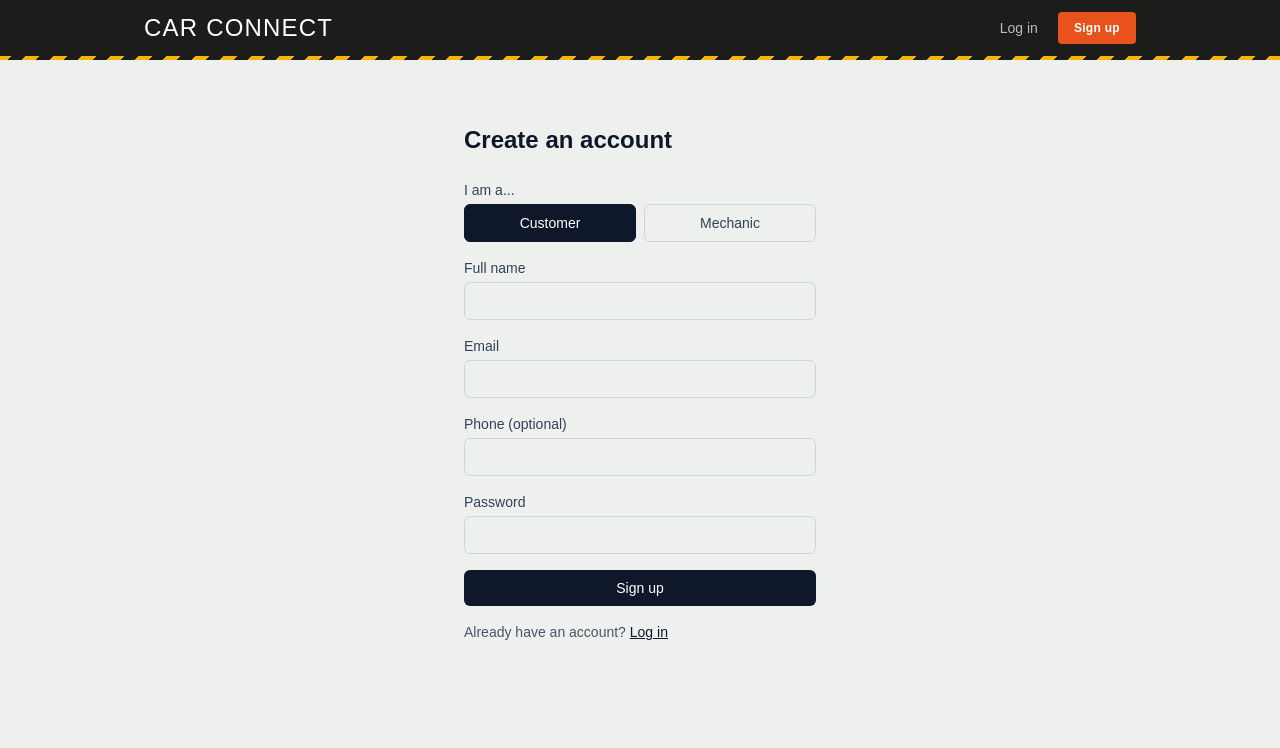
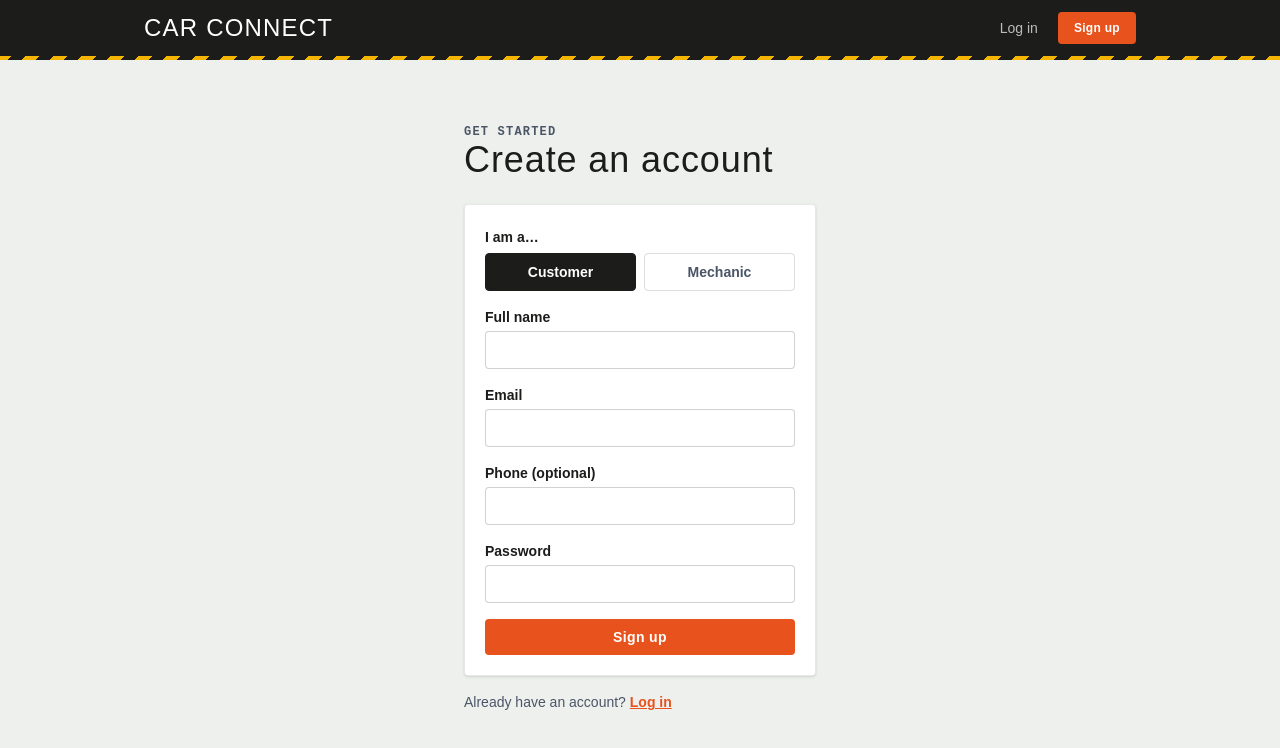
Before and after one commit to osayl12/CarConnect, a React (Vite) app in the folder frontend/: page /register in a window 1280 px wide. Shown: the top 748 px of the page. Built offline with nearby package versions, Linux system fonts and the light colour scheme; no server answers.

Commit message:
feat: redesign login and register pages

```diff
--- a/frontend/src/pages/Login.jsx
+++ b/frontend/src/pages/Login.jsx
@@ -1,6 +1,9 @@
 import { useState } from 'react';
 import { Link, useNavigate } from 'react-router-dom';
 import { useAuth } from '../hooks/useAuth';
+import { Field, Input } from '../components/ui/Field';
+import Button from '../components/ui/Button';
+import Card from '../components/ui/Card';
 
 export default function Login() {
   const { login, loading } = useAuth();
@@ -23,47 +26,36 @@ export default function Login() {
 
   return (
     <div className="mx-auto mt-16 max-w-sm px-4">
-      <h1 className="text-2xl font-bold text-slate-900">Log in</h1>
+      <p className="font-mono text-xs font-semibold uppercase tracking-widest text-steel">Welcome back</p>
+      <h1 className="font-display text-4xl tracking-wide text-ink">Log in</h1>
 
-      <form onSubmit={handleSubmit} className="mt-6 space-y-4">
-        <div>
-          <label className="block text-sm font-medium text-slate-700">Email</label>
-          <input
-            type="email"
-            name="email"
-            required
-            value={form.email}
-            onChange={handleChange}
-            className="mt-1 w-full rounded-md border border-slate-300 px-3 py-2 text-sm focus:border-slate-500 focus:outline-none"
-          />
-        </div>
+      <Card className="mt-6 p-5">
+        <form onSubmit={handleSubmit} className="space-y-4">
+          <Field label="Email">
+            <Input type="email" name="email" required value={form.email} onChange={handleChange} />
+          </Field>
 
-        <div>
-          <label className="block text-sm font-medium text-slate-700">Password</label>
-          <input
+          <Field label="Password">
+            <Input
               type="password"
               name="password"
               required
               value={form.password}
               onChange={handleChange}
-            className="mt-1 w-full rounded-md border border-slate-300 px-3 py-2 text-sm focus:border-slate-500 focus:outline-none"
             />
-        </div>
+          </Field>
 
-        {error && <p className="text-sm text-red-600">{error}</p>}
+          {error && <p className="text-sm text-alert">{error}</p>}
 
-        <button
-          type="submit"
-          disabled={loading}
-          className="w-full rounded-md bg-slate-900 py-2 text-sm font-medium text-white hover:bg-slate-700 disabled:opacity-50"
-        >
-          {loading ? 'Logging in...' : 'Log in'}
-        </button>
+          <Button type="submit" disabled={loading} className="w-full">
+            {loading ? 'Logging in…' : 'Log in'}
+          </Button>
         </form>
+      </Card>
 
-      <p className="mt-4 text-sm text-slate-600">
+      <p className="mt-4 text-sm text-steel">
         No account?{' '}
-        <Link to="/register" className="font-medium text-slate-900 underline">
+        <Link to="/register" className="font-semibold text-signal underline">
           Sign up
         </Link>
       </p>
--- a/frontend/src/pages/Register.jsx
+++ b/frontend/src/pages/Register.jsx
@@ -1,6 +1,9 @@
 import { useState } from 'react';
 import { Link, useNavigate } from 'react-router-dom';
 import { useAuth } from '../hooks/useAuth';
+import { Field, Input } from '../components/ui/Field';
+import Button from '../components/ui/Button';
+import Card from '../components/ui/Card';
 
 const initialForm = { name: '', email: '', password: '', role: 'customer', phone: '' };
 
@@ -25,22 +28,24 @@ export default function Register() {
 
   return (
     <div className="mx-auto mt-16 max-w-sm px-4">
-      <h1 className="text-2xl font-bold text-slate-900">Create an account</h1>
+      <p className="font-mono text-xs font-semibold uppercase tracking-widest text-steel">Get started</p>
+      <h1 className="font-display text-4xl tracking-wide text-ink">Create an account</h1>
 
-      <form onSubmit={handleSubmit} className="mt-6 space-y-4">
+      <Card className="mt-6 p-5">
+        <form onSubmit={handleSubmit} className="space-y-4">
           {/* Section 2.1: user type selection (customer or mechanic). */}
           <div>
-          <label className="block text-sm font-medium text-slate-700">I am a...</label>
+            <span className="text-sm font-semibold text-ink">I am a…</span>
             <div className="mt-1 grid grid-cols-2 gap-2">
               {['customer', 'mechanic'].map((role) => (
                 <button
                   type="button"
                   key={role}
                   onClick={() => setForm({ ...form, role })}
-                className={`rounded-md border py-2 text-sm font-medium capitalize ${
+                  className={`rounded-sm border py-2 text-sm font-semibold capitalize transition-colors ${
                     form.role === role
-                    ? 'border-slate-900 bg-slate-900 text-white'
-                    : 'border-slate-300 text-slate-700 hover:bg-slate-50'
+                      ? 'border-ink bg-ink text-white'
+                      : 'border-ink/15 text-steel hover:border-ink/40'
                   }`}
                 >
                   {role}
@@ -49,68 +54,40 @@ export default function Register() {
             </div>
           </div>
 
-        <div>
-          <label className="block text-sm font-medium text-slate-700">Full name</label>
-          <input
-            type="text"
-            name="name"
-            required
-            value={form.name}
-            onChange={handleChange}
-            className="mt-1 w-full rounded-md border border-slate-300 px-3 py-2 text-sm focus:border-slate-500 focus:outline-none"
-          />
-        </div>
+          <Field label="Full name">
+            <Input type="text" name="name" required value={form.name} onChange={handleChange} />
+          </Field>
 
-        <div>
-          <label className="block text-sm font-medium text-slate-700">Email</label>
-          <input
-            type="email"
-            name="email"
-            required
-            value={form.email}
-            onChange={handleChange}
-            className="mt-1 w-full rounded-md border border-slate-300 px-3 py-2 text-sm focus:border-slate-500 focus:outline-none"
-          />
-        </div>
+          <Field label="Email">
+            <Input type="email" name="email" required value={form.email} onChange={handleChange} />
+          </Field>
 
-        <div>
-          <label className="block text-sm font-medium text-slate-700">Phone (optional)</label>
-          <input
-            type="tel"
-            name="phone"
-            value={form.phone}
-            onChange={handleChange}
-            className="mt-1 w-full rounded-md border border-slate-300 px-3 py-2 text-sm focus:border-slate-500 focus:outline-none"
-          />
-        </div>
+          <Field label="Phone (optional)">
+            <Input type="tel" name="phone" value={form.phone} onChange={handleChange} />
+          </Field>
 
-        <div>
-          <label className="block text-sm font-medium text-slate-700">Password</label>
-          <input
+          <Field label="Password">
+            <Input
               type="password"
               name="password"
               required
               minLength={6}
               value={form.password}
               onChange={handleChange}
-            className="mt-1 w-full rounded-md border border-slate-300 px-3 py-2 text-sm focus:border-slate-500 focus:outline-none"
             />
-        </div>
+          </Field>
 
-        {error && <p className="text-sm text-red-600">{error}</p>}
+          {error && <p className="text-sm text-alert">{error}</p>}
 
-        <button
-          type="submit"
-          disabled={loading}
-          className="w-full rounded-md bg-slate-900 py-2 text-sm font-medium text-white hover:bg-slate-700 disabled:opacity-50"
-        >
-          {loading ? 'Creating account...' : 'Sign up'}
-        </button>
+          <Button type="submit" disabled={loading} className="w-full">
+            {loading ? 'Creating account…' : 'Sign up'}
+          </Button>
         </form>
+      </Card>
 
-      <p className="mt-4 text-sm text-slate-600">
+      <p className="mt-4 text-sm text-steel">
         Already have an account?{' '}
-        <Link to="/login" className="font-medium text-slate-900 underline">
+        <Link to="/login" className="font-semibold text-signal underline">
           Log in
         </Link>
       </p>
```
Lines whose indentation alone changed are shown as unchanged.
